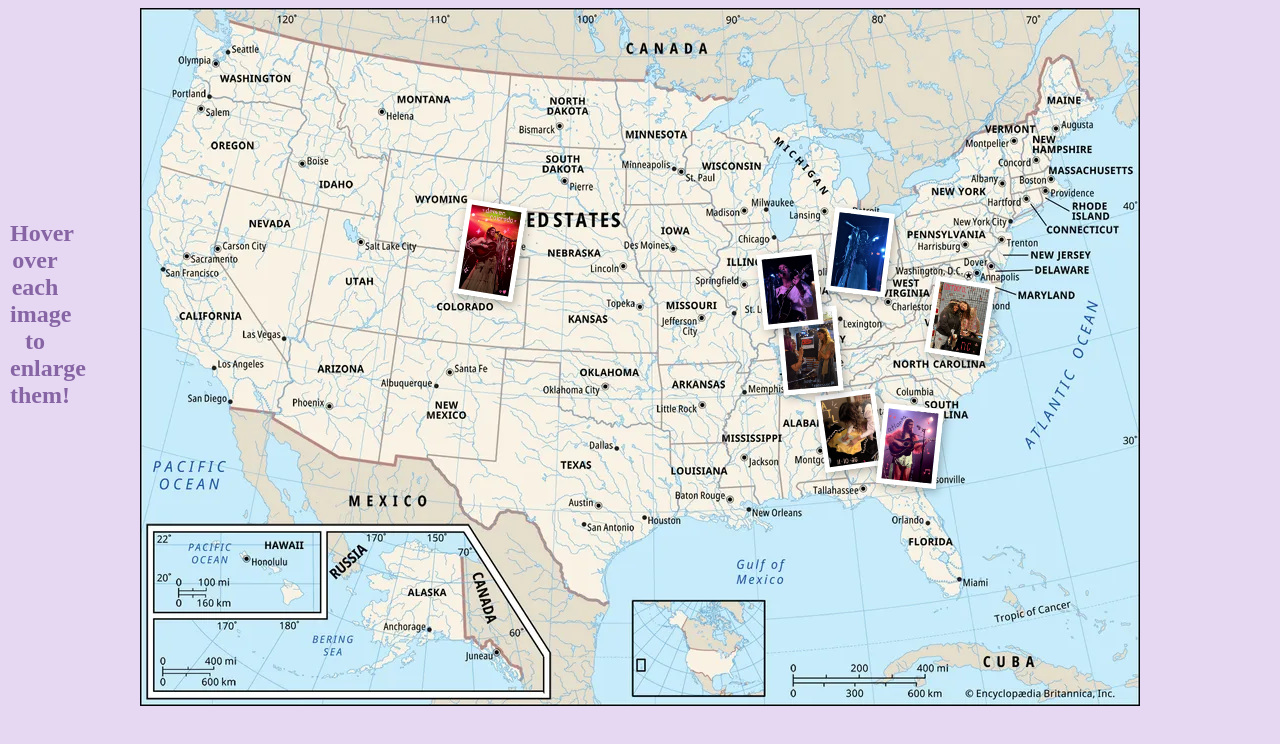
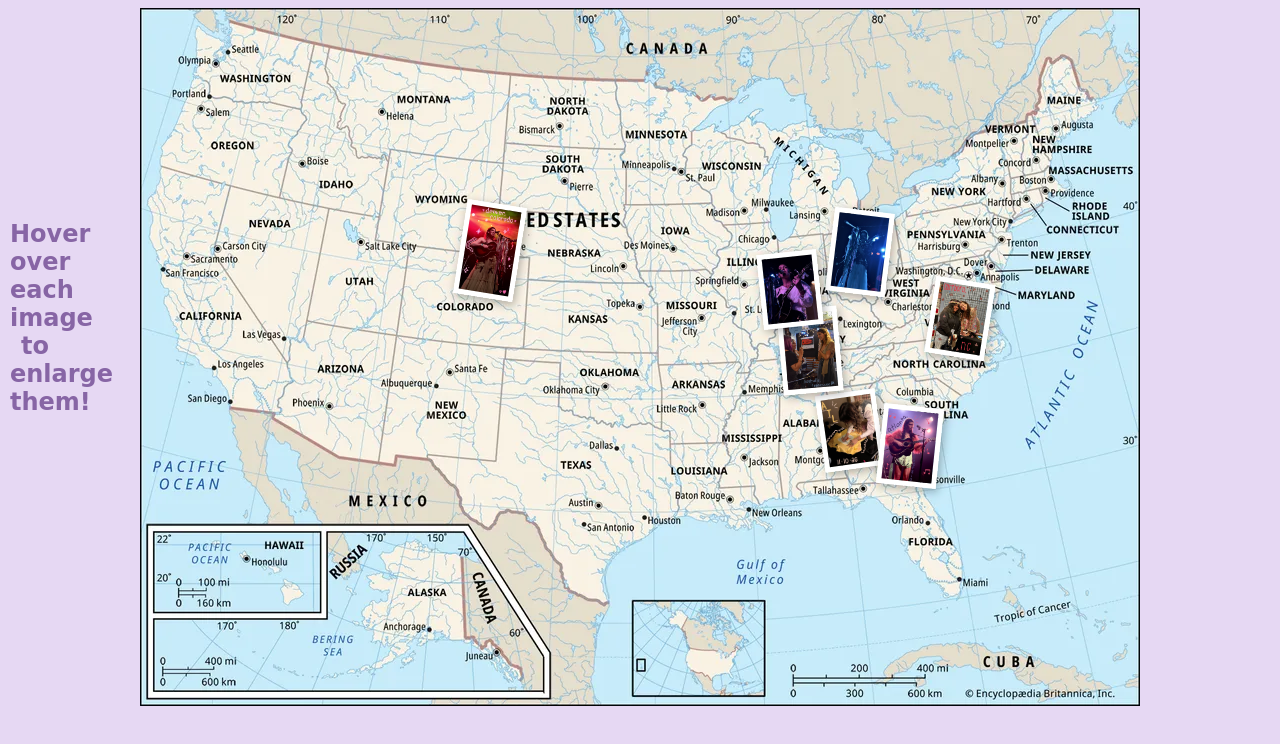
Before and after one commit to clairehansenn/homepage, a plain HTML site: page photosbyme.html in a window 1280 px wide. Drawn offline with Linux system fonts and the light colour scheme.

Commit message:
Change font family to 'Brush Script MT' in HTML

```diff
--- a/photosbyme.html
+++ b/photosbyme.html
@@ -80,7 +80,7 @@
     left: 10px;
     top: 200px;
     width: 50px;
-    font-family: Times New Roman;
+    font-family: 'Brush Script MT', cursive;
   color: #8765a5;
   text-align: center;
 }
```
